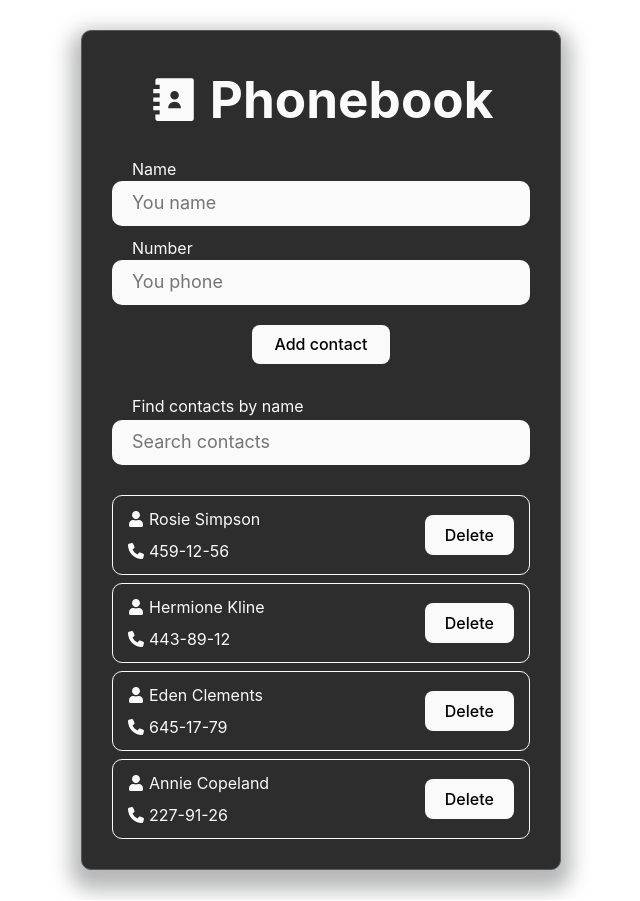
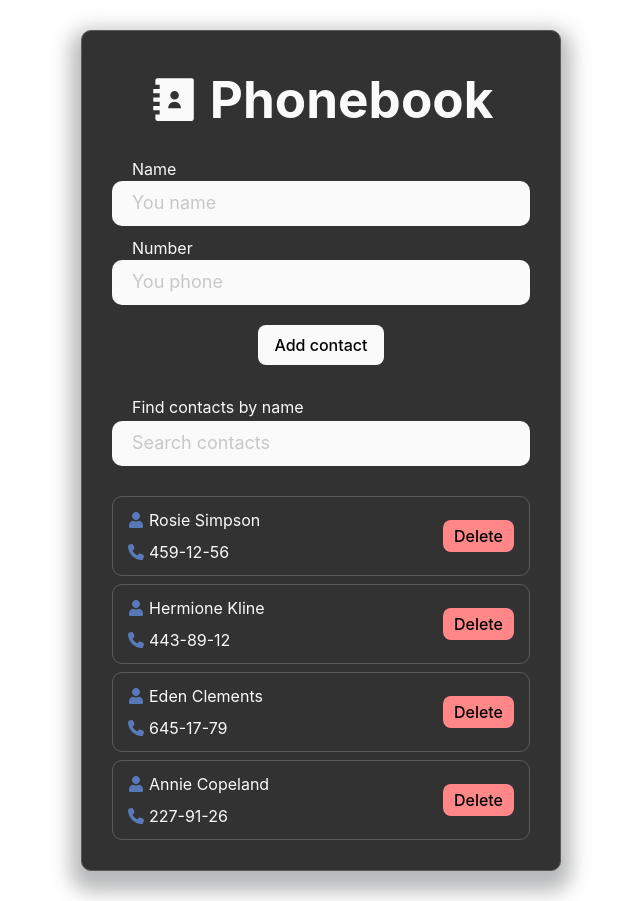
Before and after one commit to Chester-OZ/goit-react-hw-08, a React (Vite) app: page / in a window 1280 px wide. Shown: the whole page, without its empty margins (319-959 px from the left). Built offline with nearby package versions, Linux system fonts and the light colour scheme.

Commit message:
final homework

```diff
--- a/src/components/App.css
+++ b/src/components/App.css
@@ -10,7 +10,7 @@
   min-height: 313px;
   border: 1px solid rgb(90, 90, 90);
   color: #fafafa;
-  background-color: #2e2d2d;
+  background-color: #323232;
   border-radius: 10px;
   padding: 30px;
   box-shadow: rgba(58, 61, 64, 0.372) 0px 10px 20px 10px;
--- a/src/components/App.jsx
+++ b/src/components/App.jsx
@@ -18,8 +18,8 @@ export default function App() {
     return savedContacts !== null ? JSON.parse(savedContacts) : initialContacts
   }
 
+  const [contactList, setContactList] = useState(getContactsLS)
   const [filter, setFilter] = useState('')
-  const [contactList, setContactList] = useState(getContactsLS)
 
   const filterContacts = contactList.filter((contact) =>
     contact.name.toLowerCase().includes(filter.toLowerCase())
--- a/src/components/Contact/Contact.jsx
+++ b/src/components/Contact/Contact.jsx
@@ -15,7 +15,11 @@ export default function Contact({ name, number, id, deleteContact }) {
           {number}
         </p>
       </div>
-      <button type="button" onClick={() => deleteContact(id)}>
+      <button
+        className={css.button}
+        type="button"
+        onClick={() => deleteContact(id)}
+      >
         Delete
       </button>
     </li>
--- a/src/components/Contact/Contact.module.css
+++ b/src/components/Contact/Contact.module.css
@@ -2,7 +2,7 @@
   display: flex;
   justify-content: space-between;
   align-items: center;
-  border: 1px solid #fafafa;
+  border: 1px solid rgb(90, 90, 90);
   border-radius: 10px;
   padding: 10px 15px;
   min-height: 80px;
@@ -19,3 +19,19 @@
   align-items: center;
   gap: 5px;
 }
+
+.contact p > svg {
+  color: rgba(108, 160, 255, 0.659);
+}
+
+.button {
+  background-color: rgb(255, 135, 135);
+  transition: color 0.2s ease;
+  padding: 6px 10px;
+}
+
+.button:hover {
+  color: #fafafa;
+  background-color: rgb(255, 107, 107);
+  box-shadow: 10px 10px 5px rgba(200, 200, 200, 0.072);
+}
--- a/src/components/ContactForm/ContactForm.jsx
+++ b/src/components/ContactForm/ContactForm.jsx
@@ -14,16 +14,11 @@ export default function ContactForm({ addContact }) {
     name: Yup.string()
       .min(2, 'is too short!')
       .max(50, 'is too long!')
-      .required('not found'),
+      .required('is required'),
 
     number: Yup.string()
-      .min(3, 'is too short')
-      .max(50, 'is too long')
-      .matches(
-        /^(?!-)(?!.*--)[0-9]+(-[0-9]+)*$/,
-        'Only numbers divided by dashes are accepted here'
-      )
-      .required('not found'),
+      .matches(/^\+380\d{9}$/, 'must be in +380XXXXXXXXX format')
+      .required('is required'),
   })
 
   const [isSubmitted, setIsSubmitted] = useState(false)
--- a/src/components/ContactForm/ContactForm.module.css
+++ b/src/components/ContactForm/ContactForm.module.css
@@ -14,8 +14,12 @@
   border-radius: 10px;
   background-color: #fafafa;
   transition: border 0.2s ease;
-  color: rgb(170, 170, 170);
+  color: rgb(140, 140, 140);
   border: none;
+}
+
+.form input::placeholder {
+  color: rgb(200, 200, 200);
 }
 
 .form label {
@@ -26,8 +30,16 @@
 }
 
 .form button {
-  width: 33%;
+  width: 30%;
   margin: 10px auto 0;
+  transition: color 0.2s ease;
+  padding: 10px 15px;
+}
+
+.form button:hover {
+  color: #fafafa;
+  background-color: rgba(149, 255, 149, 0.774);
+  box-shadow: 10px 10px 5px rgba(200, 200, 200, 0.056);
 }
 
 .nameWrap {
@@ -48,7 +60,7 @@
   left: 69px;
   font-size: 16px;
   position: absolute;
-  color: rgb(255, 190, 190);
+  color: rgb(255, 135, 135);
 }
 
 .numberError {
@@ -59,9 +71,9 @@
   top: -100px;
   left: 210px;
   width: 100%;
-  font-size: 15px;
+  font-size: 16px;
   margin-top: 12px;
   position: absolute;
-  color: rgb(184, 255, 184);
+  color: rgb(181, 255, 181);
   transform: translate(-50%, -50%);
 }
--- a/src/components/SearchBox/SearchBox.module.css
+++ b/src/components/SearchBox/SearchBox.module.css
@@ -14,8 +14,12 @@
   border-radius: 10px;
   background-color: #fafafa;
   transition: border 0.2s ease;
-  color: rgb(170, 170, 170);
+  color: rgb(140, 140, 140);
   border: none;
+}
+
+.container input::placeholder {
+  color: rgb(200, 200, 200);
 }
 
 .container label {
```
